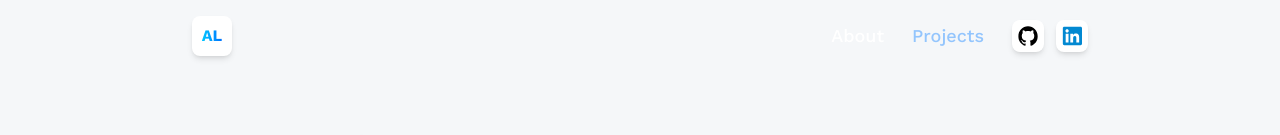
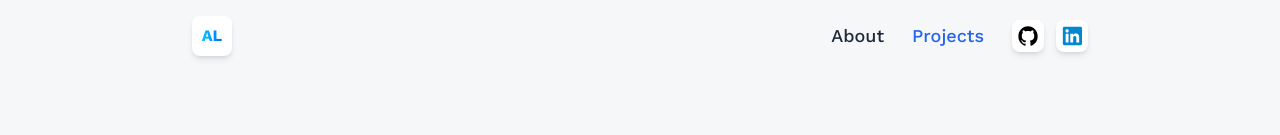
Before and after one commit to anushaladha04/portfolio-site, a React (Vite) app: page /projects in a window 1280 px wide. Shown: the top 135 px of the page. Built offline with nearby package versions, Linux system fonts and the light colour scheme; no server answers.

Commit message:
navbar ui changes for accessibility

```diff
--- a/src/components/Navbar.jsx
+++ b/src/components/Navbar.jsx
@@ -1,27 +1,28 @@
-import { NavLink } from "react-router-dom"
+import { NavLink, useLocation } from "react-router-dom"
 import { github, linkedin } from "../assets/icons"
 
 const Navbar = () => {
+  const { pathname } = useLocation()
+  const isLightPage = pathname === '/about' || pathname === '/projects' || pathname === '/contact'
+
+  const linkClass = ({ isActive }) => {
+    const base = 'transition-colors duration-200'
+    if (isLightPage) {
+      return `${base} ${isActive ? 'text-blue-600' : 'text-slate-800 hover:text-blue-600'}`
+    }
+    return `${base} ${isActive ? 'text-blue-300' : 'text-white hover:text-blue-200'}`
+  }
+
   return (
-    <header className="header">
+    <header className={`header ${isLightPage ? 'bg-white/95' : ''}`}>
         <NavLink to="/" className="w-10 h-10 rounded-lg bg-white items-center justify-center flex font-bold shadow-md">
             <p className="blue-gradient_text">AL</p>
         </NavLink>
         <nav className="flex text-lg gap-7 font-medium items-center">
-            <NavLink
-              to="/about"
-              className={({ isActive }) =>
-                `transition-colors duration-200 ${isActive ? 'text-blue-300' : 'text-white hover:text-blue-200'}`
-              }
-            >
+            <NavLink to="/about" className={linkClass}>
               About
             </NavLink>
-            <NavLink
-              to="/projects"
-              className={({ isActive }) =>
-                `transition-colors duration-200 ${isActive ? 'text-blue-300' : 'text-white hover:text-blue-200'}`
-              }
-            >
+            <NavLink to="/projects" className={linkClass}>
               Projects
             </NavLink>
             <div className="flex gap-3 items-center">
```
